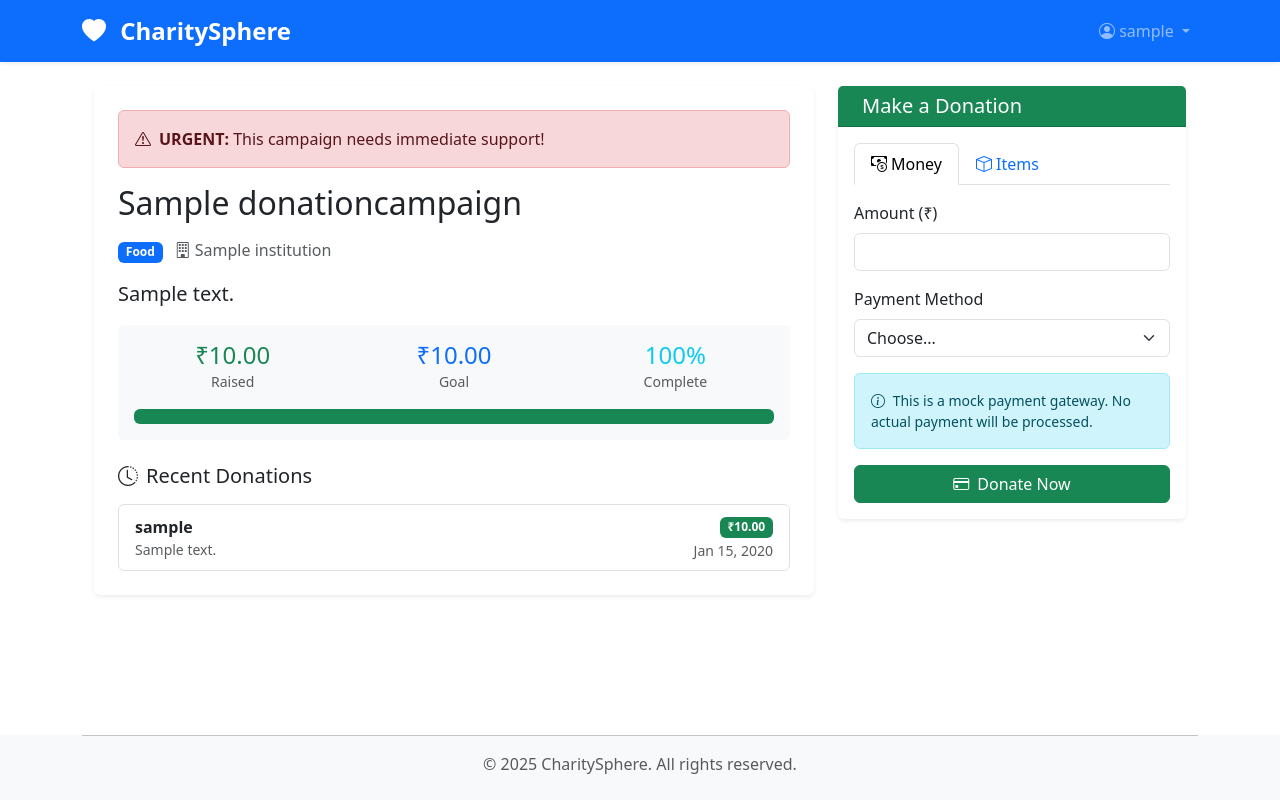
After one commit to CharitySphere/CharitySphere, a Django app: page /donations/campaigns/1/ in a window 1280 px wide. The commit adds this page. Run offline with Django 5.2, Linux system fonts and the light colour scheme; a user stored in the database is signed in; tables that the repository leaves empty hold one stand-in row (values such as "Sample post").

Commit message:
✨ feat(mod_donations): add donor x institution integration

```diff
--- a/config/urls.py
+++ b/config/urls.py
@@ -23,4 +23,5 @@ urlpatterns = [
     path("admin/", admin.site.urls),
     path("auth/", include("mod_authentication.urls")),
     path("dashboard/", include("mod_dashboard.urls")),
+    path('donations/', include('mod_donations.urls')),
 ]
--- a/mod_dashboard/templates/donor_dashboard.html
+++ b/mod_dashboard/templates/donor_dashboard.html
@@ -110,13 +110,13 @@
           </div>
           <div class="card-body">
             <div class="d-grid gap-2">
-              <a href="#" class="btn btn-success btn-lg">
+              <a href="{% url 'donations:campaign_list' %}" class="btn btn-success btn-lg">
                 <i class="bi bi-plus-circle me-2"></i>Make Donation
               </a>
-              <a href="#" class="btn btn-outline-primary">
+              <a href="{% url 'donations:campaign_list' %}" class="btn btn-outline-primary">
                 <i class="bi bi-search me-2"></i>Browse Campaigns
               </a>
-              <a href="#" class="btn btn-outline-secondary">
+              <a href="{% url 'donations:donation_history' %}" class="btn btn-outline-secondary">
                 <i class="bi bi-clock-history me-2"></i>View History
               </a>
               <a href="{% url 'profile_settings' %}" class="btn btn-outline-secondary">
--- /dev/null
+++ b/mod_donations/templates/donation/campaign_detail.html
@@ -0,0 +1,161 @@
+{% extends 'base.html' %}
+
+{% block title %}{{ campaign.title }} - CharitySphere{% endblock %}
+
+{% block content %}
+  <div class="container-fluid">
+    <div class="row">
+      <!-- Campaign Details -->
+      <div class="col-lg-8">
+        <div class="card shadow-sm border-0 mb-4">
+          <div class="card-body p-4">
+            {% if campaign.is_urgent %}
+              <div class="alert alert-danger">
+                <i class="bi bi-exclamation-triangle me-2"></i><strong>URGENT:</strong> This campaign needs immediate support!
+              </div>
+            {% endif %}
+
+            <h2 class="mb-3">{{ campaign.title }}</h2>
+
+            <div class="mb-3">
+              <span class="badge bg-primary me-2">{{ campaign.get_category_display }}</span>
+              <span class="text-muted">
+                <i class="bi bi-building me-1"></i>{{ campaign.institution.organization_name }}
+              </span>
+            </div>
+
+            <p class="lead">{{ campaign.description }}</p>
+
+            <!-- Progress -->
+            <div class="card bg-light border-0 p-3 mb-4">
+              <div class="row text-center">
+                <div class="col-4">
+                  <h4 class="text-success mb-0">₹{{ campaign.current_amount|floatformat:2 }}</h4>
+                  <small class="text-muted">Raised</small>
+                </div>
+                <div class="col-4">
+                  <h4 class="text-primary mb-0">₹{{ campaign.goal_amount|floatformat:2 }}</h4>
+                  <small class="text-muted">Goal</small>
+                </div>
+                <div class="col-4">
+                  <h4 class="text-info mb-0">{{ progress_percentage|floatformat:0 }}%</h4>
+                  <small class="text-muted">Complete</small>
+                </div>
+              </div>
+              <div class="progress mt-3" style="height: 15px;">
+                <div class="progress-bar bg-success" role="progressbar" style="width: {{ progress_percentage }}%"></div>
+              </div>
+            </div>
+
+            <!-- Recent Donations -->
+            <h5 class="mb-3"><i class="bi bi-clock-history me-2"></i>Recent Donations</h5>
+            {% if donations %}
+              <div class="list-group">
+                {% for donation in donations %}
+                  <div class="list-group-item">
+                    <div class="d-flex justify-content-between align-items-center">
+                      <div>
+                        <strong>{{ donation.donor.user_profile.user.username }}</strong>
+                        {% if donation.item_details %}
+                          <p class="mb-0 text-muted small">{{ donation.item_details }}</p>
+                        {% endif %}
+                      </div>
+                      <div class="text-end">
+                        <span class="badge bg-success">₹{{ donation.amount|floatformat:2 }}</span>
+                        <br>
+                        <small class="text-muted">{{ donation.timestamp|date:"M d, Y" }}</small>
+                      </div>
+                    </div>
+                  </div>
+                {% endfor %}
+              </div>
+            {% else %}
+              <p class="text-muted">Be the first to donate!</p>
+            {% endif %}
+          </div>
+        </div>
+      </div>
+
+      <!-- Donation Form -->
+      <div class="col-lg-4">
+        <div class="card shadow-sm border-0 position-sticky" style="top: 20px;">
+          <div class="card-header bg-success text-white">
+            <h5 class="mb-0"><i class="bi bi-hand-heart me-2"></i>Make a Donation</h5>
+          </div>
+          <div class="card-body">
+            <!-- Donation Type Tabs -->
+            <ul class="nav nav-tabs mb-3" role="tablist">
+              <li class="nav-item" role="presentation">
+                <button class="nav-link active" data-bs-toggle="tab" data-bs-target="#money-tab" type="button">
+                  <i class="bi bi-cash-coin me-1"></i>Money
+                </button>
+              </li>
+              <li class="nav-item" role="presentation">
+                <button class="nav-link" data-bs-toggle="tab" data-bs-target="#items-tab" type="button">
+                  <i class="bi bi-box me-1"></i>Items
+                </button>
+              </li>
+            </ul>
+
+            <div class="tab-content">
+              <!-- Money Donation -->
+              <div class="tab-pane fade show active" id="money-tab">
+                <form method="post" action="{% url 'donations:make_donation' campaign.id %}">
+                  {% csrf_token %}
+                  <input type="hidden" name="donation_type" value="money">
+
+                  <div class="mb-3">
+                    <label class="form-label">Amount (₹)</label>
+                    <input type="number" class="form-control" name="amount" min="1" step="0.01" required>
+                  </div>
+
+                  <div class="mb-3">
+                    <label class="form-label">Payment Method</label>
+                    <select class="form-select" name="payment_method" required>
+                      <option value="">Choose...</option>
+                      <option value="Credit Card">Credit Card</option>
+                      <option value="Debit Card">Debit Card</option>
+                      <option value="UPI">UPI</option>
+                      <option value="Net Banking">Net Banking</option>
+                    </select>
+                  </div>
+
+                  <div class="alert alert-info small">
+                    <i class="bi bi-info-circle me-1"></i>
+                    This is a mock payment gateway. No actual payment will be processed.
+                  </div>
+
+                  <button type="submit" class="btn btn-success w-100">
+                    <i class="bi bi-credit-card me-2"></i>Donate Now
+                  </button>
+                </form>
+              </div>
+
+              <!-- Item Donation -->
+              <div class="tab-pane fade" id="items-tab">
+                <form method="post" action="{% url 'donations:make_donation' campaign.id %}">
+                  {% csrf_token %}
+                  <input type="hidden" name="donation_type" value="items">
+
+                  <div class="mb-3">
+                    <label class="form-label">Item Description</label>
+                    <textarea class="form-control" name="item_description" rows="3" required placeholder="Describe the items you're donating..."></textarea>
+                  </div>
+
+                  <div class="mb-3">
+                    <label class="form-label">Estimated Value (₹)</label>
+                    <input type="number" class="form-control" name="estimated_value" min="0" step="0.01" required>
+                  </div>
+
+                  <button type="submit" class="btn btn-success w-100">
+                    <i class="bi bi-box-seam me-2"></i>Submit Donation
+                  </button>
+                </form>
+              </div>
+            </div>
+          </div>
+        </div>
+      </div>
+    </div>
+  </div>
+{% endblock %}
--- /dev/null
+++ b/mod_donations/urls.py
@@ -0,0 +1,11 @@
+from django.urls import path
+from . import views
+
+app_name = 'donations'
+
+urlpatterns = [
+    path('campaigns/', views.campaign_list, name='campaign_list'),
+    path('campaigns/<int:campaign_id>/', views.campaign_detail, name='campaign_detail'),
+    path('campaigns/<int:campaign_id>/donate/', views.make_donation, name='make_donation'),
+    path('history/', views.donation_history, name='donation_history'),
+]
--- a/mod_donations/views.py
+++ b/mod_donations/views.py
@@ -1,3 +1,147 @@
-from django.shortcuts import render
+from django.contrib import messages
+from django.contrib.auth.decorators import login_required
+from django.shortcuts import redirect, render, get_object_or_404
 
-# Create your views here.
+from mod_authentication.models import Donor, Institution, UserProfile
+from .models import DonationCampaign, DonationRecord
+
+
+@login_required
+def campaign_list(request):
+    """List all active donation campaigns"""
+    campaigns = DonationCampaign.objects.all().order_by('-is_urgent', '-created_at')
+
+    # Filter by category if specified
+    category = request.GET.get('category')
+    if category:
+        campaigns = campaigns.filter(category=category)
+
+    context = {
+        'campaigns': campaigns,
+        'selected_category': category,
+        'categories': DonationCampaign.CATEGORY_CHOICES,
+    }
+    return render(request, 'donation/campaign_list.html', context)
+
+
+@login_required
+def campaign_detail(request, campaign_id):
+    """View campaign details and make donations"""
+    campaign = get_object_or_404(DonationCampaign, id=campaign_id)
+
+    # Get donation history for this campaign
+    donations = DonationRecord.objects.filter(campaign=campaign).order_by('-timestamp')[:10]
+
+    # Calculate progress percentage
+    progress_percentage = 0
+    if campaign.goal_amount > 0:
+        progress_percentage = min((campaign.current_amount / campaign.goal_amount) * 100, 100)
+
+    context = {
+        'campaign': campaign,
+        'donations': donations,
+        'progress_percentage': progress_percentage,
+    }
+    return render(request, 'donation/campaign_detail.html', context)
+
+
+@login_required
+def make_donation(request, campaign_id):
+    """Process donation to a campaign"""
+    campaign = get_object_or_404(DonationCampaign, id=campaign_id)
+
+    try:
+        user_profile = UserProfile.objects.get(user=request.user)
+
+        if user_profile.user_type != 'donor':
+            messages.error(request, "Only donors can make donations.")
+            return redirect('campaign_detail', campaign_id=campaign_id)
+
+        donor = Donor.objects.get(user_profile=user_profile)
+
+        if request.method == 'POST':
+            donation_type = request.POST.get('donation_type')
+
+            if donation_type == 'money':
+                amount = float(request.POST.get('amount', 0))
+
+                if amount <= 0:
+                    messages.error(request, "Please enter a valid amount.")
+                    return redirect('campaign_detail', campaign_id=campaign_id)
+
+                # Mock payment processing
+                payment_method = request.POST.get('payment_method')
+
+                # Create donation record
+                donation = DonationRecord.objects.create(
+                    donor=donor,
+                    campaign=campaign,
+                    amount=amount,
+                    item_details=f"Payment via {payment_method}"
+                )
+
+                # Update campaign and donor totals
+                campaign.current_amount += amount
+                campaign.save()
+
+                donor.donation_amount += amount
+                donor.save()
+
+                messages.success(request, f"Thank you! Your donation of ₹{amount} has been processed successfully.")
+
+            elif donation_type == 'items':
+                item_description = request.POST.get('item_description')
+                estimated_value = float(request.POST.get('estimated_value', 0))
+
+                if not item_description:
+                    messages.error(request, "Please describe the items you're donating.")
+                    return redirect('campaign_detail', campaign_id=campaign_id)
+
+                # Create donation record
+                donation = DonationRecord.objects.create(
+                    donor=donor,
+                    campaign=campaign,
+                    amount=estimated_value,
+                    item_details=item_description
+                )
+
+                # Update campaign total
+                campaign.current_amount += estimated_value
+                campaign.save()
+
+                donor.donation_amount += estimated_value
+                donor.save()
+
+                messages.success(request, "Thank you! Your item donation has been recorded successfully.")
+
+            return redirect('campaign_detail', campaign_id=campaign_id)
+
+    except (UserProfile.DoesNotExist, Donor.DoesNotExist):
+        messages.error(request, "Donor profile not found.")
+        return redirect('campaign_detail', campaign_id=campaign_id)
+
+    return redirect('campaign_detail', campaign_id=campaign_id)
+
+
+@login_required
+def donation_history(request):
+    """View donation history for logged-in donor"""
+    try:
+        user_profile = UserProfile.objects.get(user=request.user)
+
+        if user_profile.user_type != 'donor':
+            messages.error(request, "Access denied.")
+            return redirect('dashboard')
+
+        donor = Donor.objects.get(user_profile=user_profile)
+        donations = DonationRecord.objects.filter(donor=donor).order_by('-timestamp')
+
+        context = {
+            'donations': donations,
+            'donor': donor,
+        }
+        return render(request, 'donation/donation_history.html', context)
+
+    except (UserProfile.DoesNotExist, Donor.DoesNotExist):
+        messages.error(request, "Donor profile not found.")
+        return redirect('dashboard')
```
Also changed, not shown: mod_donations/templates/donation/campaign_list.html (added, +94 -0 lines), mod_donations/templates/donation/donation_history.html (added, +61 -0 lines).
